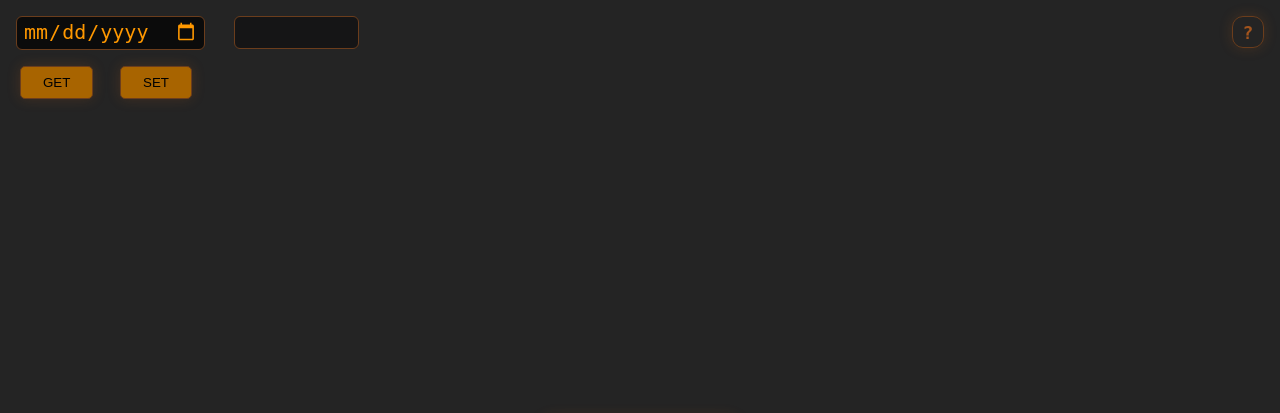
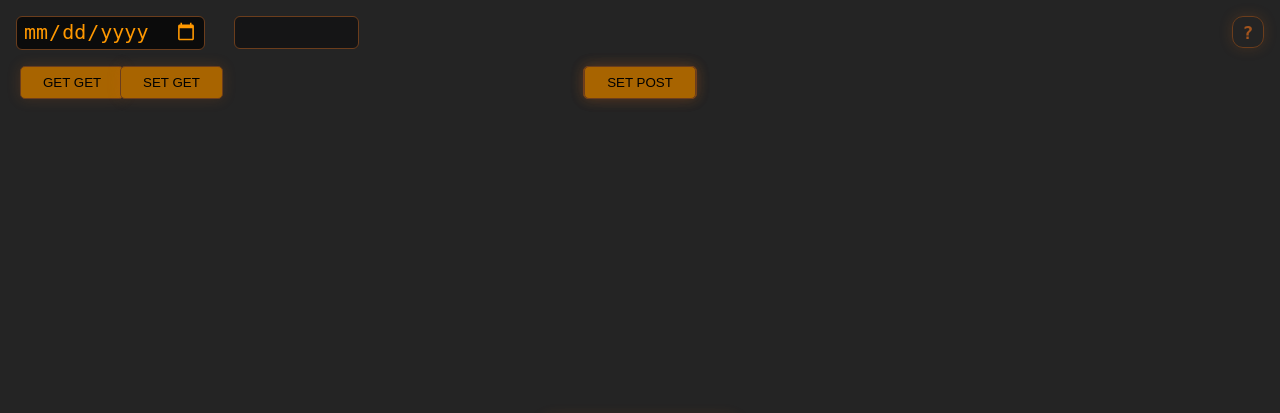
Before and after one commit to technik300/Date-Server, a PHP site: page /body.php in a window 1280 px wide. Shown: the top 413 px of the page. Run offline with PHP 8.4, Linux system fonts and the light colour scheme; data that the repository does not hold is empty.

Commit message:
Update body.php

```diff
--- a/body.php
+++ b/body.php
@@ -1,7 +1,7 @@
 <!DOCTYPE html>
 <html lang="ru">
 	<head>
-		<title>Time server</title>
+		<title>JSON server</title>
 		<meta http-equiv="content-type" content="text/html; charset=utf-8">
       <meta name="viewport" content="width=device-width, minimum-scale=1.0, maximum-scale=5.0, user-scalable=yes">
 		<link rel="stylesheet" type="text/css" href="style.css">
@@ -15,8 +15,10 @@
 			   <input class="test-date" type="date" name="date" id="date" value="" onchange="formatDate(this.value)"/>
 				<output id="result" value=""></output>
 			</form>
-			<button class="btn get" type="button" onclick="submitForm('get')" >GET</button>
-			<button class="btn set" type="button" onclick="submitForm('set')" >SET</button>
+			<button class="btn get" type="button" onclick="submitForm('get_get')" >GET GET</button>
+			<button class="btn set" type="button" onclick="submitForm('set_get')" >SET GET</button>
+			<button class="btn get1" type="button" onclick="submitForm('get_post')" >GET POST</button>
+			<button class="btn set1" type="button" onclick="submitForm('set_post')" >SET POST</button>
 		<input type="checkbox" id="help" name="help" class="hidden"/>
 			<div class="help">
 				<?php include('help.php');?>
@@ -36,17 +38,49 @@
 				document.querySelector('#result').value = d.split('-').reverse().join('-');
 			}
 			async function submitForm(type){
-				if(type == 'get' ){
+				if(type == 'get_get' ){
 					document.querySelector('.test-date').value = '';
 					document.querySelector('#result').value = '';
 					let response = await fetch('/index.php?date=', { method: 'GET'});
 					document.querySelector('#result').value = await response.text();
 					document.querySelector('.test-date').value = document.querySelector('#result').value.split('-').reverse().join('-');
 
-				}else if(type == 'set'){
+				}else if(type == 'set_get'){
 					if(document.querySelector('#result').value != ''){
 						let response = await fetch('/index.php?date='+document.querySelector('#result').value, { method: 'GET'});
 						let result = await response.text();
+					}
+				}else if(type == 'get_post'){
+					document.querySelector('.test-date').value = '';
+					document.querySelector('#result').value = '';
+					let response = await fetch('/index.php',{
+						method: 'POST',
+						body: new FormData(document.querySelector('#test'))
+					})
+  						.then((response) => {
+
+    						return response.text();
+  						})
+  						.then((data) => {
+							 document.querySelector('#result').value = data;
+							 document.querySelector('.test-date').value = document.querySelector('#result').value.split('-').reverse().join('-');
+  					});
+
+				}else if(type == 'set_post'){
+					if(document.querySelector('#result').value != ''){
+						let response = await fetch('/index.php',{
+						method: 'POST',
+						body: new FormData(document.querySelector('#test'))
+					})
+  						.then((response) => {
+
+    						return response.text();
+  						})
+  						.then((data) => {
+							console.log(data);
+
+  					});
+
 					}
 				}
 			}
```
